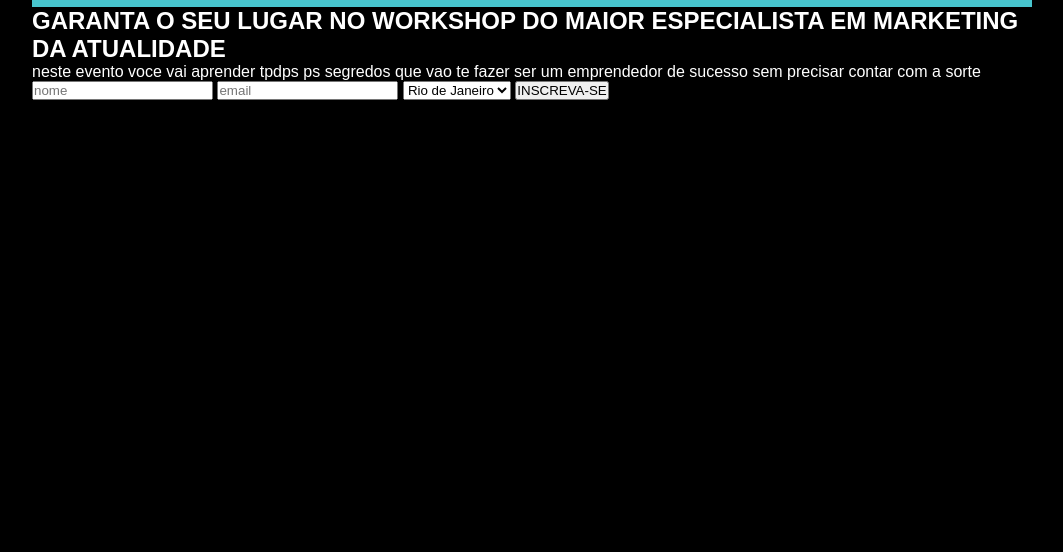
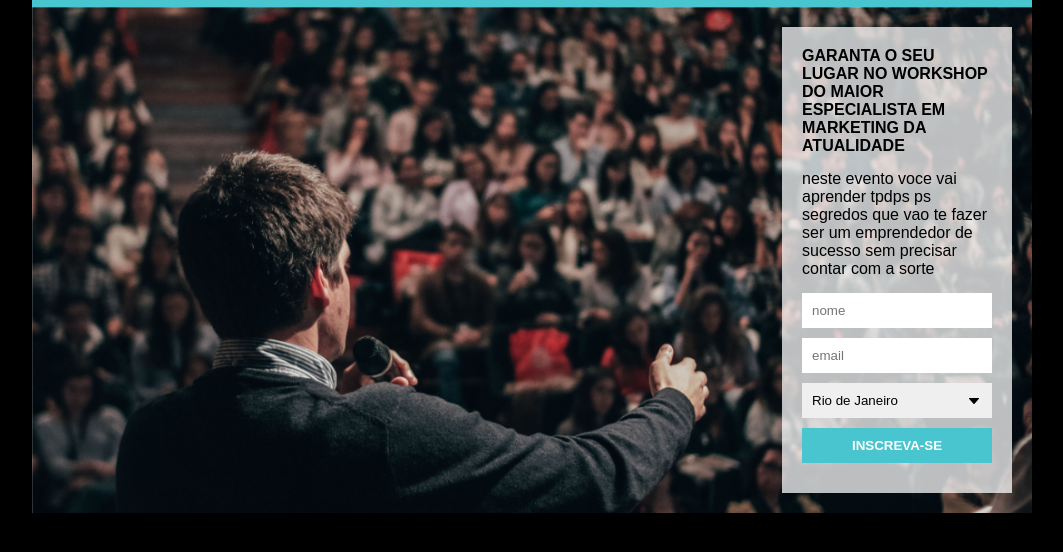
Before and after one commit to matheuspython/projeto-pagina-de-captura, a plain HTML site: page index.html in a window 1280 px wide. Shown: the part 44-596 px from the top of the page, without its empty margins (108-1171 px from the left). Drawn offline with Linux system fonts and the light colour scheme.

Commit message:
estilizando a section central do site

```diff
--- a/css/style.css
+++ b/css/style.css
@@ -28,5 +28,46 @@ header {
 }
 
 section {
+    padding: 20px;
+    background-image: url('../images/people.jpg');
+    background-size: cover;
+    overflow: hidden;
+}
+
+.form-container {
+    padding: 20px;
+    max-width: 230px;
+    background-color: #ffffffbb;
+    float: right;
+}
+
+h2 {
+    font-size: 16px;
+}
+
+.margin-bootom {
+    margin-bottom: 15px;
+}
+
+input,
+select {
+    width: 100%;
+    padding: 10px;
+    border: none;
+    margin-bottom: 10px;
+}
+
+input[type="submit"] {
     color: white;
+    background-color: #48c5ce;
+    font-weight: bold;
 }
+
+select {
+    -moz-appearance: none;
+    -webkit-appearance: none;
+    appearance: none;
+    background-image: url('../images/arrow.jpg');
+    background-repeat: no-repeat;
+    background-position: calc(100% - 10px) center;
+}
```
